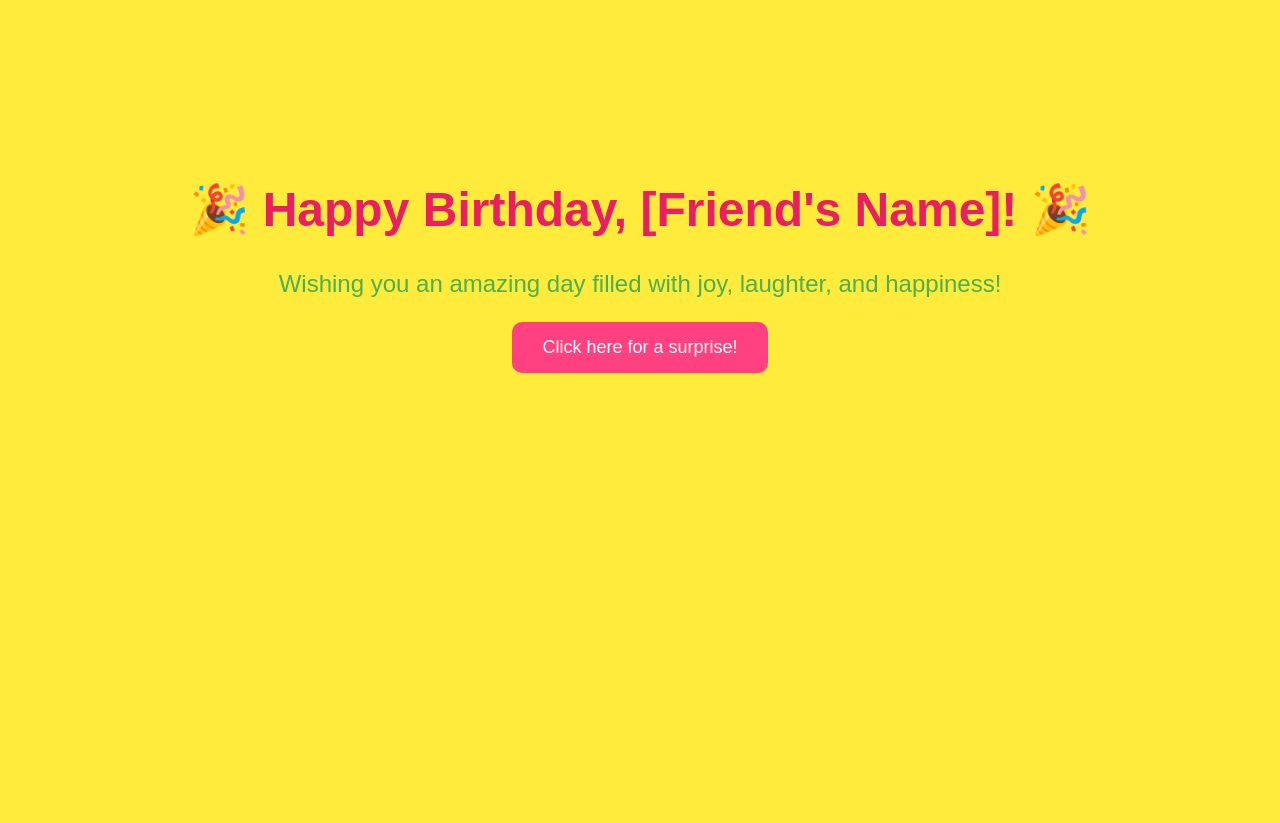
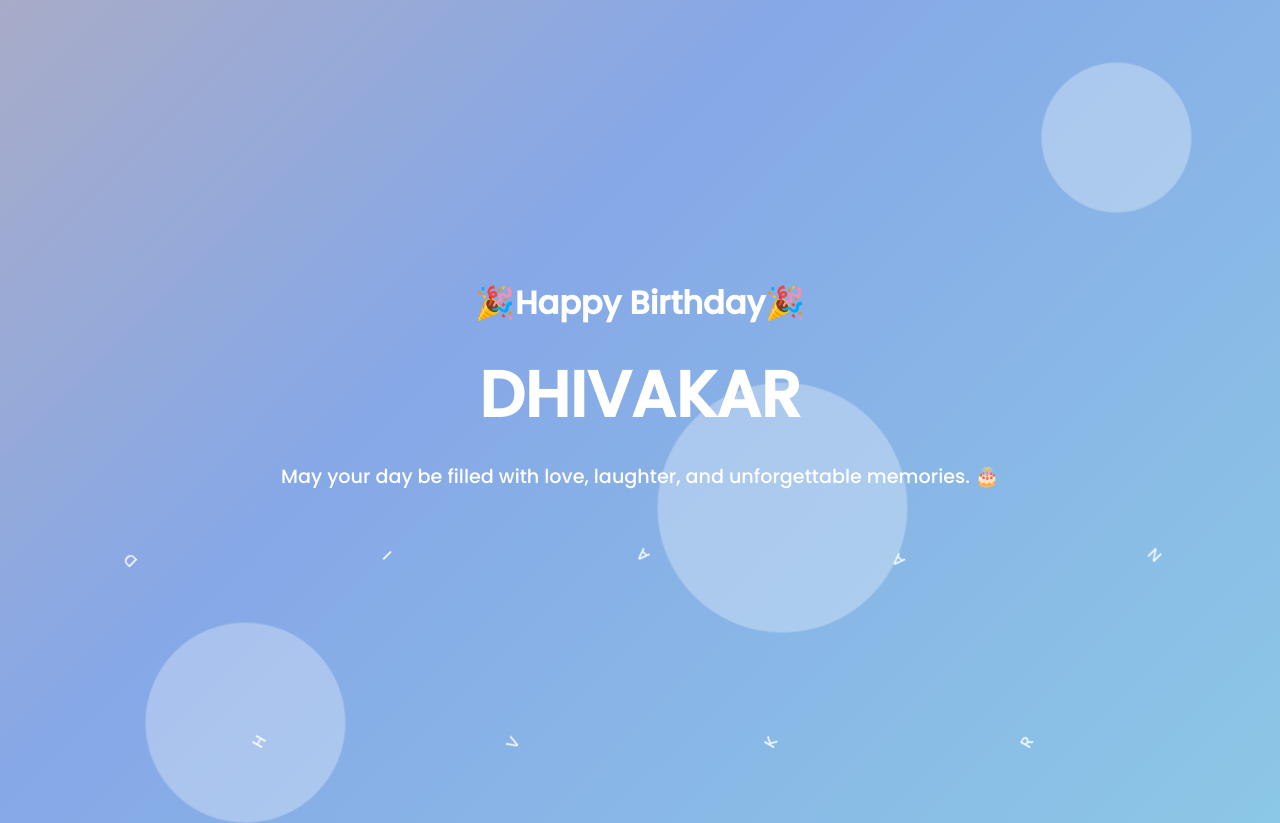
Before and after one commit to Ajith1004/dhivakar, a plain HTML site: page index.html in a window 1280 px wide. Before the commit the page ends 800 px from the top, so only its background shows below. Drawn offline with Linux system fonts and the light colour scheme.

Commit message:
Update index.html

```diff
--- a/index.html
+++ b/index.html
@@ -3,18 +3,218 @@
 <head>
     <meta charset="UTF-8">
     <meta name="viewport" content="width=device-width, initial-scale=1.0">
-    <title>Happy Birthday!</title>
-    <link rel="stylesheet" href="style.css">
+    <meta http-equiv="X-UA-Compatible" content="ie=edge">
+    <title>Happy Birthday</title>
+    <link href="https://fonts.googleapis.com/css2?family=Poppins:wght@300;500&display=swap" rel="stylesheet">
+    <link rel="stylesheet" href="https://cdnjs.cloudflare.com/ajax/libs/font-awesome/6.6.0/css/all.min.css" />
+    <style>
+        * {
+            margin: 0;
+            padding: 0;
+            box-sizing: border-box;
+        }
+
+        body {
+            font-family: 'Poppins', sans-serif;
+            display: flex;
+            justify-content: center;
+            align-items: center;
+            height: 100vh;
+            background: linear-gradient(135deg, #ff7e5f, #feb47b, #86a8e7, #91eae4);
+            background-size: 400% 400%;
+            animation: gradient 15s ease infinite;
+            color: white;
+            text-align: center;
+            position: relative;
+            overflow: hidden;
+        }
+
+        @keyframes gradient {
+            0% { background-position: 0% 50%; }
+            50% { background-position: 100% 50%; }
+            100% { background-position: 0% 50%; }
+        }
+
+        h1 {
+            font-size: 4rem;
+            font-weight: 700;
+            margin-bottom: 20px;
+            color: #fff;
+        }
+
+        h2 {
+            font-size: 2rem;
+            font-weight: 700;
+            margin-bottom: 20px;
+            color: #fff;
+        }
+
+        p {
+            font-size: 1.2rem;
+            margin-bottom: 30px;
+            color: #fff;
+        }
+
+        .footer {
+            position: absolute;
+            bottom: 20px;
+            left: 0;
+            right: 0;
+            text-align: center;
+            font-size: 0.9rem;
+            color: #fff;
+        }
+
+        .footer a {
+            text-decoration: none;
+            color: #fff;
+        }
+
+        .confetti {
+            position: absolute;
+            top: 0;
+            left: 0;
+            width: 100%;
+            height: 100%;
+            pointer-events: none;
+            z-index: 1;
+        }
+
+        .confetti div {
+            position: absolute;
+
+            width: 10px;
+            height: 30px;
+            animation: confetti-fall 5s linear infinite;
+            transform-origin: left;
+        }
+
+
+        @keyframes confetti-fall {
+            0% { transform: rotate(0deg); top: -100px; left: calc(100% * var(--i)); }
+            100% { transform: rotate(720deg); top: 100vh; left: calc(100% * var(--i)); }
+        }
+
+        /* Creating random positions for confetti */
+        .confetti div:nth-child(1) { --i: 0.1; }
+        .confetti div:nth-child(2) { --i: 0.2; }
+        .confetti div:nth-child(3) { --i: 0.3; }
+        .confetti div:nth-child(4) { --i: 0.4; }
+        .confetti div:nth-child(5) { --i: 0.5; }
+        .confetti div:nth-child(6) { --i: 0.6; }
+        .confetti div:nth-child(7) { --i: 0.7; }
+        .confetti div:nth-child(8) { --i: 0.8; }
+        .confetti div:nth-child(9) { --i: 0.9; }
+        .confetti div:nth-child(10) { --i: 1.0; }
+
+        /* Animated circles */
+        .circle {
+            position: absolute;
+            border-radius: 50%;
+            background: rgba(255, 255, 255, 0.3);
+            animation: circle-move 8s infinite ease-in-out;
+        }
+
+        .circle-1 {
+            width: 150px;
+            height: 150px;
+            top: 10%;
+            left: 80%;
+        }
+
+        .circle-2 {
+            width: 200px;
+            height: 200px;
+            top: 80%;
+            left: 10%;
+        }
+
+        .circle-3 {
+            width: 250px;
+            height: 250px;
+            top: 50%;
+            left: 50%;
+        }
+
+        @keyframes circle-move {
+            0% {
+                transform: translateY(0) translateX(0);
+            }
+            50% {
+                transform: translateY(-20px) translateX(20px);
+            }
+            100% {
+                transform: translateY(0) translateX(0);
+            }
+        }
+
+        /* Paper falling animation */
+        .paper {
+            position: absolute;
+            top: 0;
+            width: 10px;
+            height: 30px;
+
+            opacity: 0.9;
+            animation: paper-fall 6s linear infinite;
+        }
+
+        @keyframes paper-fall {
+            0% { transform: translateY(-100%) rotate(0); }
+            100% { transform: translateY(110vh) rotate(360deg); }
+        }
+
+        .paper:nth-child(3n) {
+            width: 15px;
+            height: 40px;
+        }
+
+        .paper:nth-child(2n) {
+            animation-duration: 8s;
+        }
+
+    </style>
 </head>
 <body>
-    <div class="container">
-        <h1>🎉 Happy Birthday, [Friend's Name]! 🎉</h1>
-        <p>Wishing you an amazing day filled with joy, laughter, and happiness!</p>
-        <button onclick="playMusic()">Click here for a surprise!</button>
-        <div id="confetti" class="hidden"></div>
-        <audio id="birthday-song" src="Clean Shot.mp3"></audio>
+
+    <div class="coming-soon-container">
+        <h2> 🎉Happy Birthday🎉 </h2>
+        <h1>DHIVAKAR</h1>
+        <p>May your day be filled with love, laughter, and unforgettable memories. 🎂</p>
     </div>
 
-    <script src="script.js"></script>
+    <!-- Confetti decorations -->
+    <div class="confetti">
+        <div>❤</div>
+        <div>🎉</div>
+        <div>😁</div>
+        <div>😘</div>
+        <div>💖</div>
+        <div>✨</div>
+        <div>💘</div>
+        <div>🖤</div>
+        <div>💖</div>
+        <div>💝</div>
+    </div>
+
+    <!-- Animated circles -->
+    <div class="circle circle-1"></div>
+    <div class="circle circle-2"></div>
+    <div class="circle circle-3"></div>
+
+    <!-- Falling party paper -->
+    <div class="paper" style="left: 10%;">D</div>
+    <div class="paper" style="left: 20%;">H</div>
+    <div class="paper" style="left: 30%;">I</div>
+    <div class="paper" style="left: 40%;">V</div>
+    <div class="paper" style="left: 50%;">A</div>
+    <div class="paper" style="left: 60%;">K</div>
+    <div class="paper" style="left: 70%;">A</div>
+    <div class="paper" style="left: 80%;">R</div>
+    <div class="paper" style="left: 90%;">N</div>
+
+    <!-- Font Awesome Icons -->
+    <script src="https://kit.fontawesome.com/a076d05399.js" crossorigin="anonymous"></script>
+
 </body>
 </html>
```
